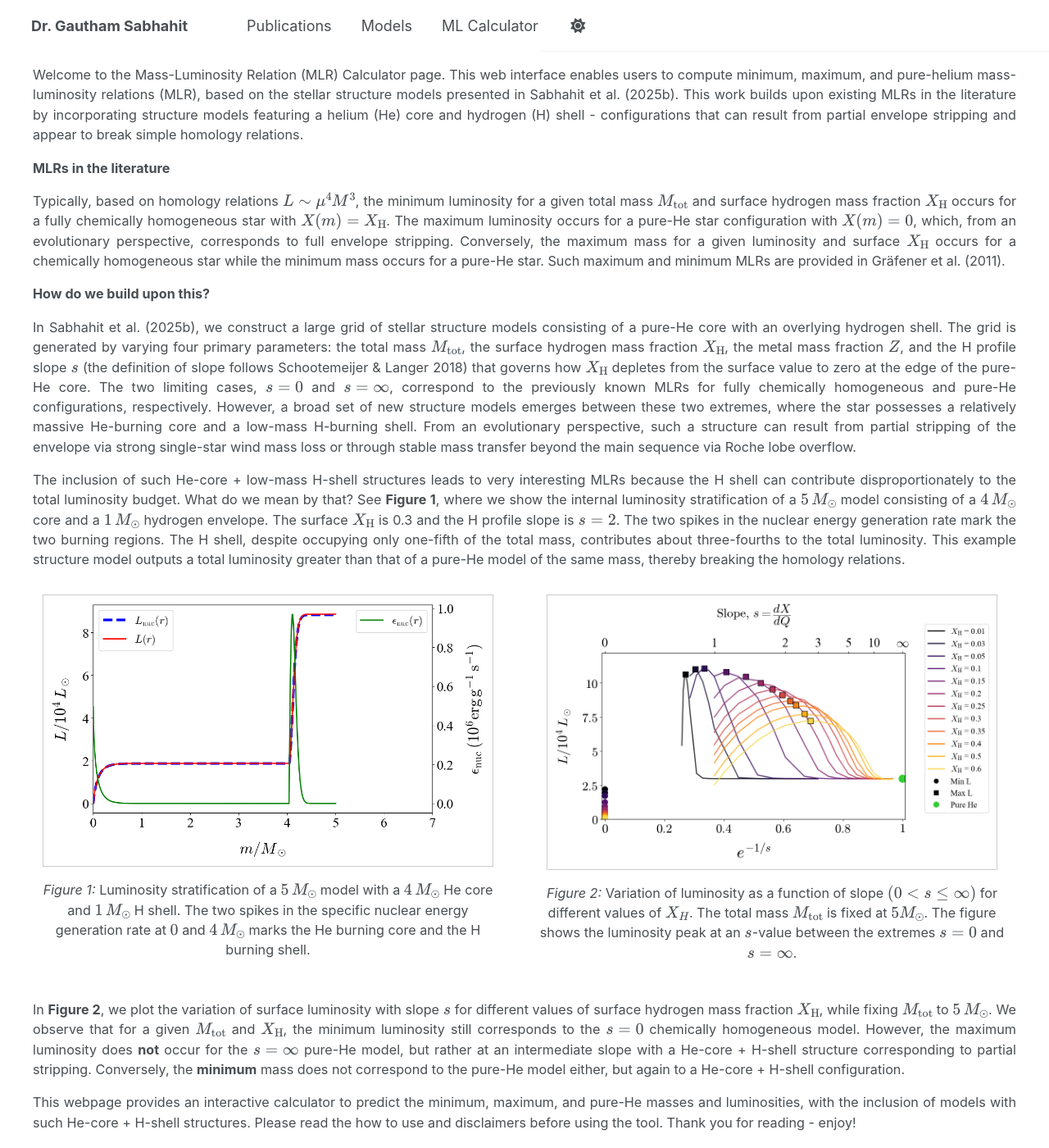
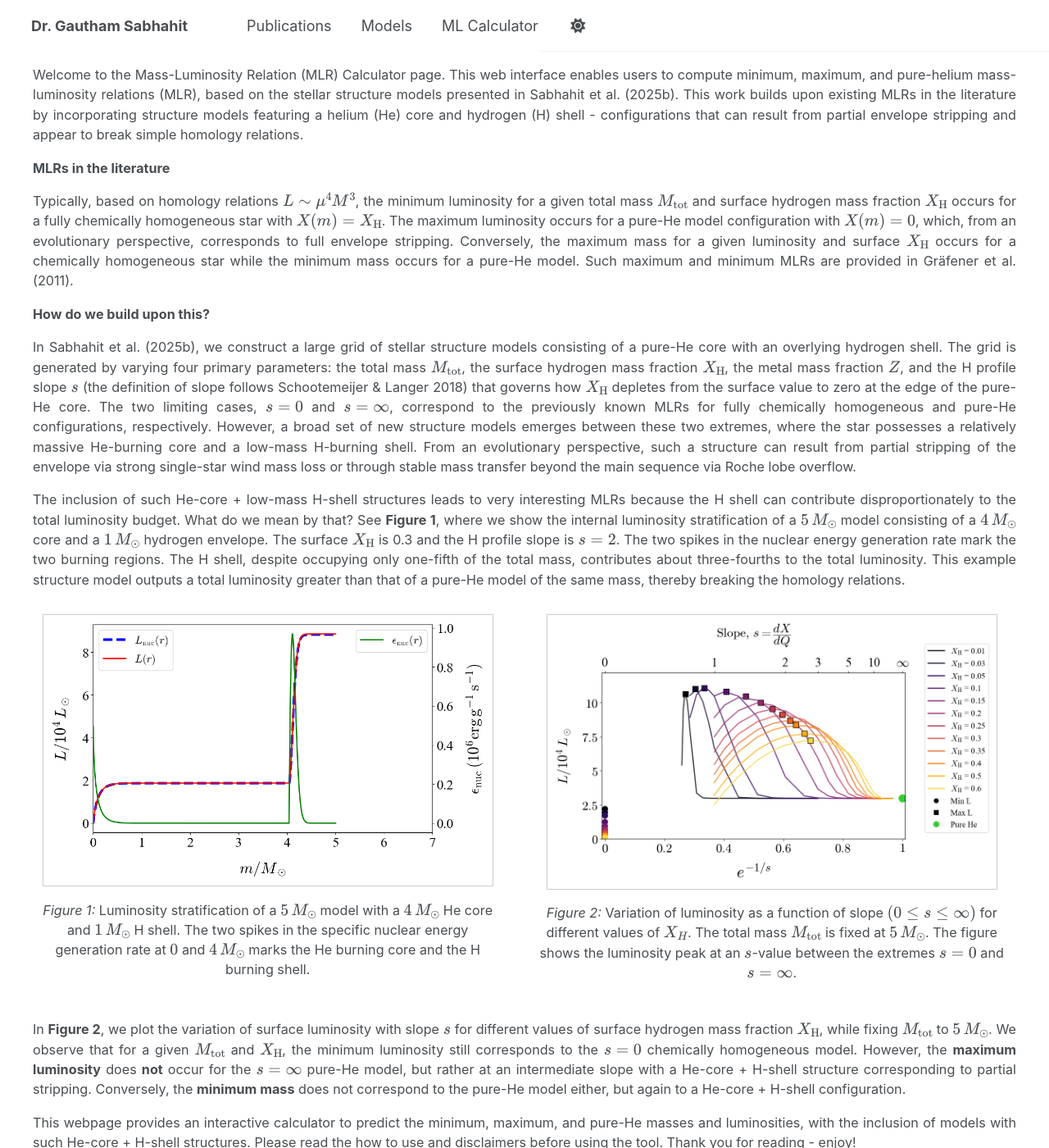
Before and after one commit to Mdot-com/mdot.com, a Jekyll site: the page built from ml-calculator.md, in a window 1280 px wide and 1400 px high. Shown: the whole window at 82% size. Built offline with Jekyll 4.4.1, drawn with Linux system fonts in a browser that asks for light colours.

Commit message:
Update ml-calculator.md

```diff
--- a/ml-calculator.md
+++ b/ml-calculator.md
@@ -51,7 +51,7 @@
 
   <p><strong>MLRs in the literature</strong></p>
   <p>
-    Typically, based on homology relations \(L \sim \mu^4 M^3\), the minimum luminosity for a given total mass \(M_\mathrm{tot}\) and surface hydrogen mass fraction \(X_\mathrm{H}\) occurs for a fully chemically homogeneous star with \(X(m) = X_\mathrm{H}\). The maximum luminosity occurs for a pure-He star configuration with \(X(m) = 0\), which, from an evolutionary perspective, corresponds to full envelope stripping. Conversely, the maximum mass for a given luminosity and surface \(X_\mathrm{H}\) occurs for a chemically homogeneous star while the minimum mass occurs for a pure-He star. Such maximum and minimum MLRs are provided in Gräfener et al. (2011).
+    Typically, based on homology relations \(L \sim \mu^4 M^3\), the minimum luminosity for a given total mass \(M_\mathrm{tot}\) and surface hydrogen mass fraction \(X_\mathrm{H}\) occurs for a fully chemically homogeneous star with \(X(m) = X_\mathrm{H}\). The maximum luminosity occurs for a pure-He model configuration with \(X(m) = 0\), which, from an evolutionary perspective, corresponds to full envelope stripping. Conversely, the maximum mass for a given luminosity and surface \(X_\mathrm{H}\) occurs for a chemically homogeneous star while the minimum mass occurs for a pure-He model. Such maximum and minimum MLRs are provided in Gräfener et al. (2011).
   </p>
 
   <p><strong>How do we build upon this?</strong></p>
@@ -66,11 +66,11 @@
     </div>
     <div style="text-align: center;">
       <img src="https://gautham-sabhahit.github.io/images/max_s_max_L_M5.0.png" alt="Figure 2" style="max-width: 100%; width: 550px; border: 1px solid #ccc; padding: 5px;">
-      <p><em>Figure 2:</em> Variation of luminosity as a function of slope \( (0 < s \leq \infty) \) for different values of \( X_H \). The total mass \( M_{\text{tot}} \) is fixed at \( 5 M_{\odot} \). The figure shows the luminosity peak at an \( s \)-value between the extremes \( s = 0 \) and \( s = \infty \).</p>
+      <p><em>Figure 2:</em> Variation of luminosity as a function of slope \( (0 \leq s \leq \infty) \) for different values of \( X_H \). The total mass \( M_{\text{tot}} \) is fixed at \( 5\, M_{\odot} \). The figure shows the luminosity peak at an \( s \)-value between the extremes \( s = 0 \) and \( s = \infty \).</p>
     </div>
   </div>
 
-  <p>In <strong>Figure 2</strong>, we plot the variation of surface luminosity with slope \( s \) for different values of surface hydrogen mass fraction \( X_\mathrm{H} \), while fixing \( M_\mathrm{tot} \) to \( 5 \, M_\odot \). We observe that for a given \( M_\mathrm{tot} \) and \( X_\mathrm{H} \), the minimum luminosity still corresponds to the \( s = 0 \) chemically homogeneous model. However, the maximum luminosity does <strong>not</strong> occur for the \( s = \infty \) pure-He model, but rather at an intermediate slope with a He-core + H-shell structure corresponding to partial stripping. Conversely, the <strong>minimum</strong> mass does not correspond to the pure-He model either, but again to a He-core + H-shell configuration.</p>
+  <p>In <strong>Figure 2</strong>, we plot the variation of surface luminosity with slope \( s \) for different values of surface hydrogen mass fraction \( X_\mathrm{H} \), while fixing \( M_\mathrm{tot} \) to \( 5 \, M_\odot \). We observe that for a given \( M_\mathrm{tot} \) and \( X_\mathrm{H} \), the minimum luminosity still corresponds to the \( s = 0 \) chemically homogeneous model. However, the <strong>maximum luminosity</strong> does <strong>not</strong> occur for the \( s = \infty \) pure-He model, but rather at an intermediate slope with a He-core + H-shell structure corresponding to partial stripping. Conversely, the <strong>minimum mass</strong> does not correspond to the pure-He model either, but again to a He-core + H-shell configuration.</p>
 
   <p>This webpage provides an interactive calculator to predict the minimum, maximum, and pure-He masses and luminosities, with the inclusion of models with such He-core + H-shell structures. Please read the how to use and disclaimers before using the tool. Thank you for reading - enjoy!</p>
 
```
